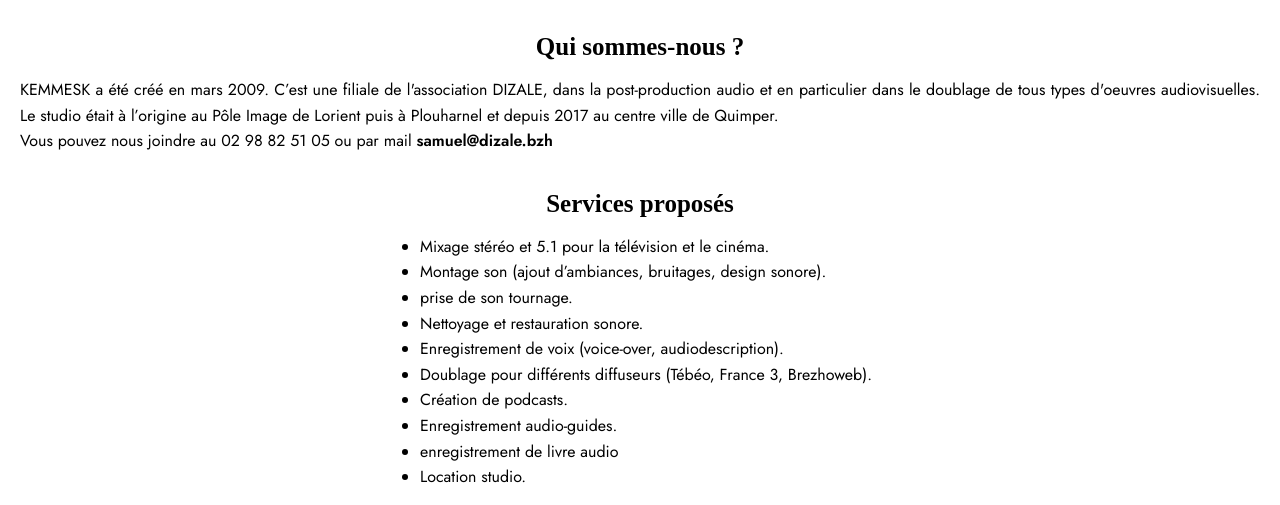
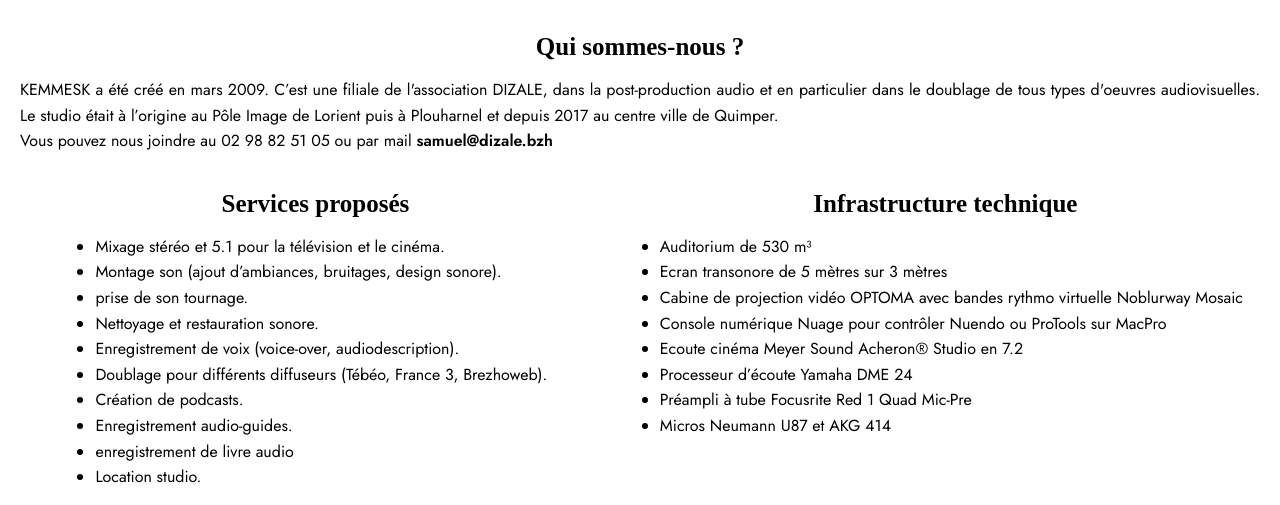
Before and after one commit to Marie930/Kemmesk, a plain HTML site: page index.html in a window 1280 px wide. Shown: the part 295-800 px from the top of the page. Drawn offline with Linux system fonts and the light colour scheme; no server answers; a web font is replaced by a local one.

Commit message:
mise en place vue bureau pour la div expertise grid

```diff
--- a/index.html
+++ b/index.html
@@ -92,7 +92,7 @@
                             href="mailto:samuel@dizale.bzh">samuel@dizale.bzh</a>
                     </p>
                 </article>
-                <article class="expertise-item">
+                <article class="expertise-item1">
                     <h3>Services proposés</h3>
                     <ul>
                         <li>Mixage stéréo et 5.1 pour la télévision et le cinéma.</li>
@@ -107,7 +107,7 @@
                         <li>Location studio.</li>
                     </ul>
                 </article>
-                <article class="expertise-item">
+                <article class="expertise-item2">
                     <h3>Infrastructure technique</h3>
                     <ul>
                         <li>Auditorium de 530 m³</li>
--- a/style.css
+++ b/style.css
@@ -607,9 +607,11 @@
     font-size: 12px;
     color: black;
 }
+
 /* Bouton de retour vers le haut*/
 #backToTop {
-    display: none; /* Caché par défaut */
+    display: none;
+    /* Caché par défaut */
     position: fixed;
     bottom: 20px;
     right: 20px;
@@ -679,13 +681,34 @@
 }
 
 /*@MEDIA QUERY SECTION EXPERTISE & NEWS*/
-/* Media query pour les grands écrans (3 colonnes à partir de 768px) */
+/* Media query pour les grands écrans */
 
 @media (min-width: 768px) {
 
     .expertise-grid article {
         text-align: center;
         max-width: max-content;
+    }
+
+    .expertise-grid {
+        grid-template-columns: auto;
+        grid-template-rows: auto;
+        grid-template-areas:
+            "present present"
+            "services tech";
+    }
+
+    /* Ajout grid-area pour dispo vue bureau*/
+    article.expertise-item:nth-child(1) {
+        grid-area: present;
+    }
+
+    article.expertise-item1:nth-child(2) {
+        grid-area: services;
+    }
+
+    article.expertise-item2:nth-child(3) {
+        grid-area: tech;
     }
 }
 
@@ -708,8 +731,8 @@
         grid-template-columns: repeat(3, 1fr);
         grid-template-rows: auto;
         grid-template-areas:
-            "team1 team2 team3"
-            "presentation presentation presentation";
+            "team1 team2 team3";
+
         grid-gap: 20px;
     }
 
```
Also changed, not shown: accueilbr.html (+2 -2 lines).
